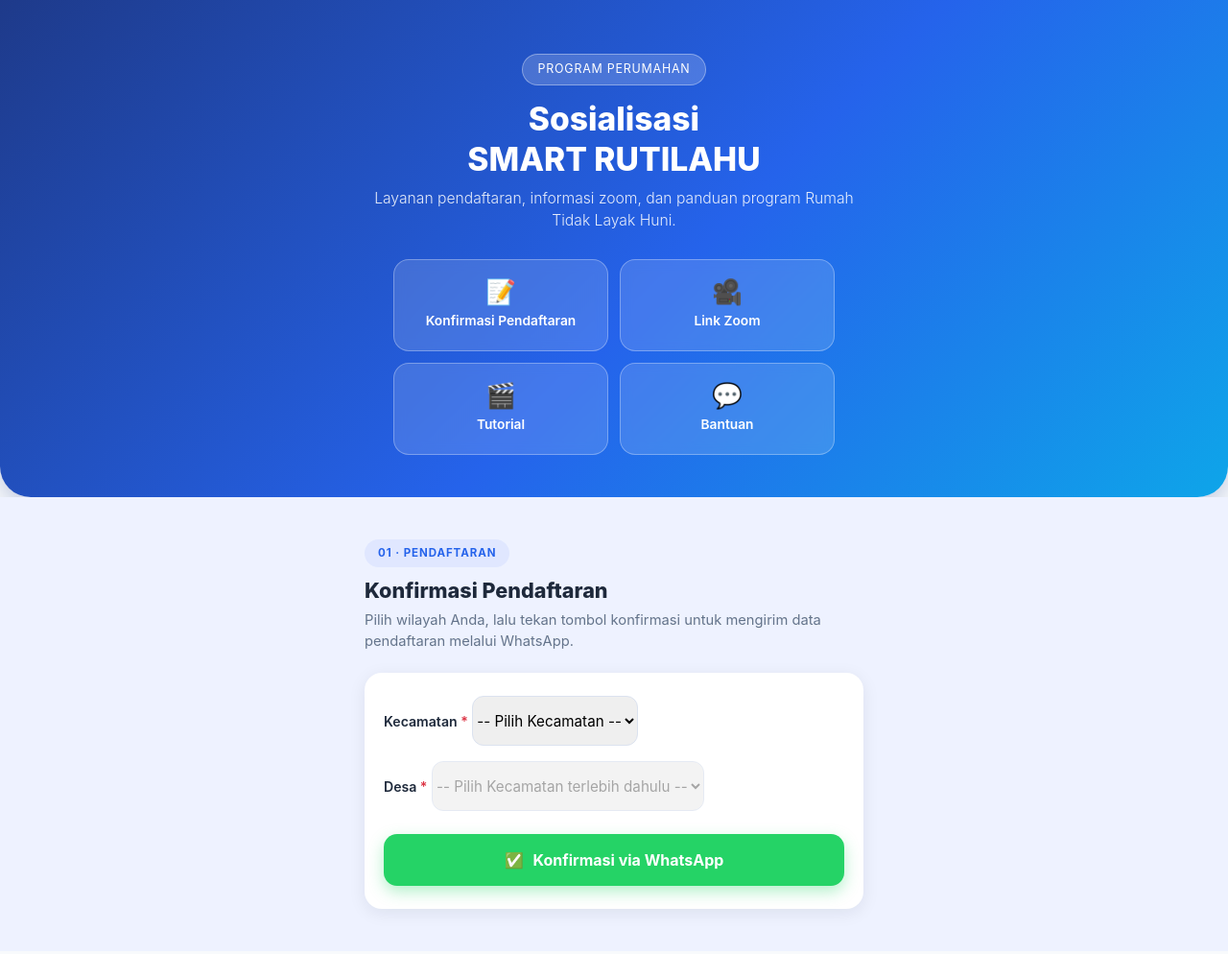
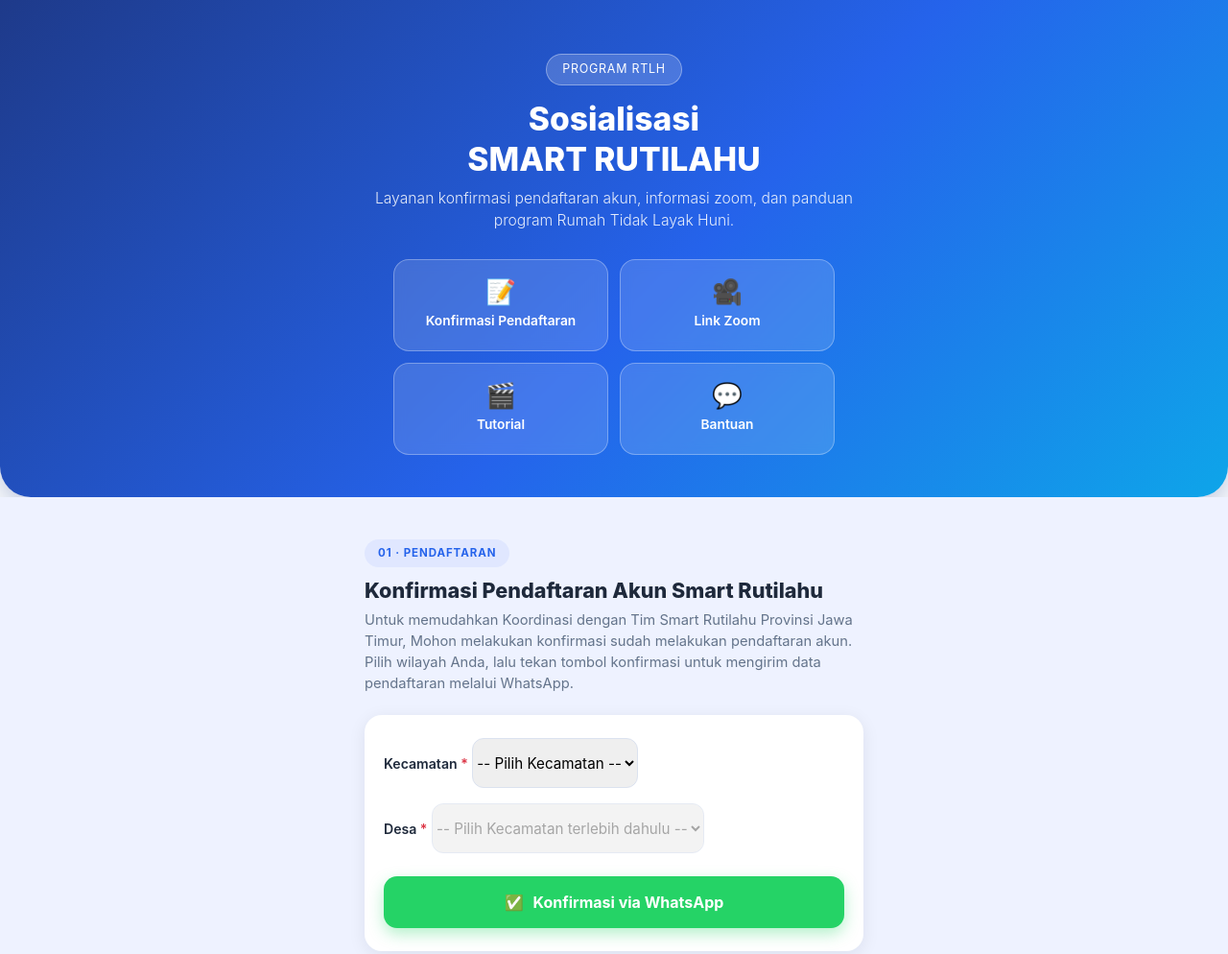
Before and after one commit to pendataanrtlhkabkediri/smartrutilahukediri, a plain HTML site: page index.html in a window 1280 px wide. Shown: the top 994 px of the page at 96% size. Drawn offline with Linux system fonts and the light colour scheme.

Commit message:
Update index.html

```diff
--- a/index.html
+++ b/index.html
@@ -282,9 +282,9 @@
 <!-- ============ HOME ============ -->
 <section id="home" class="hero">
   <div class="container-narrow">
-    <span class="badge-program">Program Perumahan</span>
+    <span class="badge-program">Program RTLH</span>
     <h1>Sosialisasi<br>SMART RUTILAHU</h1>
-    <p class="lead">Layanan pendaftaran, informasi zoom, dan panduan program Rumah Tidak Layak Huni.</p>
+    <p class="lead">Layanan konfirmasi pendaftaran akun, informasi zoom, dan panduan program Rumah Tidak Layak Huni.</p>
 
     <div class="home-grid">
       <a href="#konfirmasi" class="home-btn">
@@ -311,8 +311,8 @@
 <section id="konfirmasi" class="block">
   <div class="container-narrow">
     <span class="section-tag">01 · Pendaftaran</span>
-    <h2 class="section-title">Konfirmasi Pendaftaran</h2>
-    <p class="section-desc">Pilih wilayah Anda, lalu tekan tombol konfirmasi untuk mengirim data pendaftaran melalui WhatsApp.</p>
+    <h2 class="section-title">Konfirmasi Pendaftaran Akun Smart Rutilahu</h2>
+    <p class="section-desc">Untuk memudahkan Koordinasi dengan Tim Smart Rutilahu Provinsi Jawa Timur, Mohon melakukan konfirmasi sudah melakukan pendaftaran akun.  Pilih wilayah Anda, lalu tekan tombol konfirmasi untuk mengirim data pendaftaran melalui WhatsApp.</p>
 
     <div class="card-panel">
       <form id="formKonfirmasi" novalidate>
```
